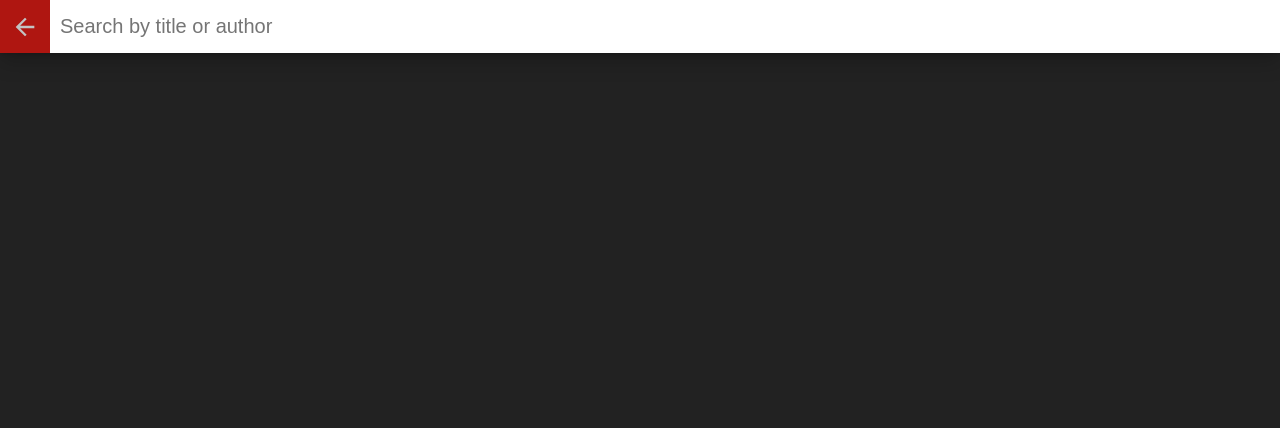
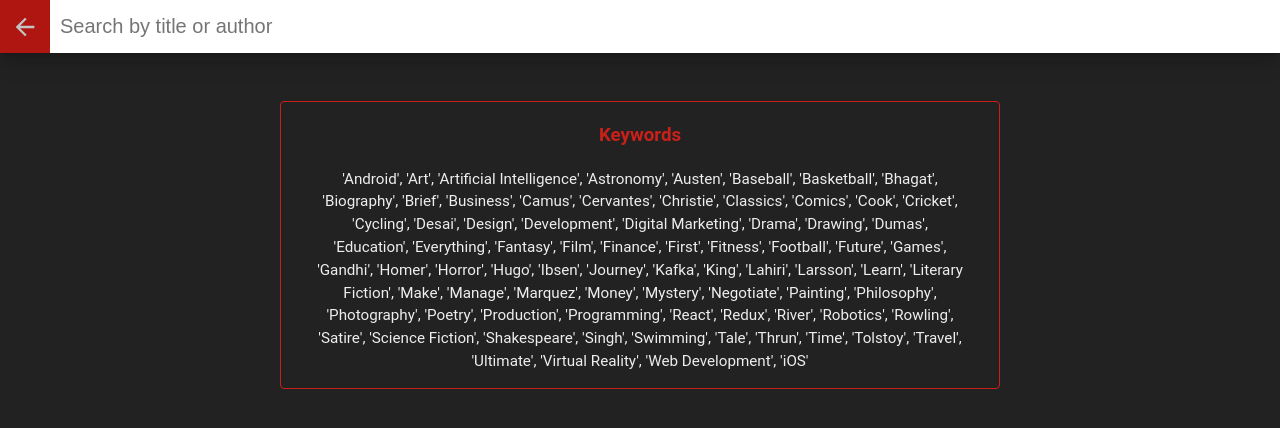
Before and after one commit to KhaledElkhoreby/bookshelf-app, a React (Create React App) app: page /search in a window 1280 px wide. Shown: the top 428 px of the page. Built offline with nearby package versions, Linux system fonts and the light colour scheme; no server answers.

Commit message:
Refactor some bugs

```diff
--- a/src/App.css
+++ b/src/App.css
@@ -97,10 +97,10 @@
 /* search page */
 
 .search-books-bar {
-  position: fixed;
+  /* position: fixed;
   width: 100%;
   top: 0;
-  left: 0;
+  left: 0; */
   z-index: 5;
   display: flex;
   box-shadow: 0 10px 20px rgba(0, 0, 0, 0.19), 0 0 6px rgba(0, 0, 0, 0.23);
@@ -121,8 +121,8 @@
 
 .close-search {
   display: block;
-  top: 20px;
-  left: 15px;
+  /* top: 20px;
+  left: 15px; */
   width: 50px;
   height: 53px;
   color: var(--fontMainColor);
@@ -134,6 +134,7 @@
   font-size: 0;
   border: none;
   outline: none;
+  cursor: pointer;
 }
 .close-search:hover {
   background-color: var(--btnColorActive);
--- /dev/null
+++ b/src/Components/KeyWords.js
@@ -0,0 +1,26 @@
+import classes from "./KeyWords.module.css";
+const Keywords = (props) => {
+  return (
+    <div className={classes.keywords}>
+      <h3>Keywords</h3>
+      <p>
+        'Android', 'Art', 'Artificial Intelligence', 'Astronomy', 'Austen',
+        'Baseball', 'Basketball', 'Bhagat', 'Biography', 'Brief', 'Business',
+        'Camus', 'Cervantes', 'Christie', 'Classics', 'Comics', 'Cook',
+        'Cricket', 'Cycling', 'Desai', 'Design', 'Development', 'Digital
+        Marketing', 'Drama', 'Drawing', 'Dumas', 'Education', 'Everything',
+        'Fantasy', 'Film', 'Finance', 'First', 'Fitness', 'Football', 'Future',
+        'Games', 'Gandhi', 'Homer', 'Horror', 'Hugo', 'Ibsen', 'Journey',
+        'Kafka', 'King', 'Lahiri', 'Larsson', 'Learn', 'Literary Fiction',
+        'Make', 'Manage', 'Marquez', 'Money', 'Mystery', 'Negotiate',
+        'Painting', 'Philosophy', 'Photography', 'Poetry', 'Production',
+        'Programming', 'React', 'Redux', 'River', 'Robotics', 'Rowling',
+        'Satire', 'Science Fiction', 'Shakespeare', 'Singh', 'Swimming', 'Tale',
+        'Thrun', 'Time', 'Tolstoy', 'Travel', 'Ultimate', 'Virtual Reality',
+        'Web Development', 'iOS'
+      </p>
+    </div>
+  );
+};
+
+export default Keywords;
--- /dev/null
+++ b/src/Components/KeyWords.module.css
@@ -0,0 +1,18 @@
+.keywords {
+  margin: 3rem auto;
+  text-align: center;
+  padding: 0 2em;
+  border: 1px solid #c9201a;
+  border-radius: 0.25em;
+  width: 80%;
+  max-width: 45rem;
+}
+.keywords h3 {
+  font-weight: bold;
+  color: #c9201a;
+}
+
+.keywords p {
+  color: #eee;
+  font-size: 0.95rem;
+}
--- a/src/UI/Loading.module.css
+++ b/src/UI/Loading.module.css
@@ -8,7 +8,7 @@
   line-height: 50px;
   text-align: center;
   position: absolute;
-  top: 20%;
+  top: 10rem;
   left: 50%;
   transform: translate(-50%, -20%);
   font-family: helvetica, arial, sans-serif;
--- a/src/UI/NoResults.module.css
+++ b/src/UI/NoResults.module.css
@@ -1,11 +1,13 @@
 .noResults {
-  position: absolute;
-  transform: translateX(-50%);
-  left: 50%;
-  top: 10%;
+  margin: 3rem auto 1rem;
   text-align: center;
-  padding: 0 1em;
+  padding: 0 2em;
   border: 1px solid #c9201a;
   border-radius: 0.25em;
-  width: 80%;
+  max-width: 80%;
+  max-width: 45rem;
 }
+
+.noResults strong {
+  color: #c9201a;
+}
--- a/src/pages/SearchPage.js
+++ b/src/pages/SearchPage.js
@@ -1,20 +1,16 @@
-import { useContext, useEffect, useState } from "react";
+import { useCallback, useContext, useEffect, useState } from "react";
 import { Link } from "react-router-dom";
 import SearchResults from "../Components/SearchResults";
 import * as BooksAPI from "../BooksAPI";
 import shelfContext from "../store/shelfContext";
 import NoResults from "../UI/NoResults";
 import Loading from "../UI/Loading";
+import Keywords from "../Components/KeyWords";
 
 const SearchPage = () => {
-  /* ALTERNATIVE FOR Link
-  const history = useHistory();
-  const closeSearchHandler = () => {
-    history.push("/reads");
-  }; */
   const [resultedBooks, setResultedBooks] = useState([]);
   const [query, setQuery] = useState("");
-  const [searching, setSearching] = useState(false);
+  const [notFound, setNotFound] = useState(false);
 
   const onChangeHandler = (event) => {
     setQuery(event.target.value);
@@ -22,8 +18,8 @@
 
   const shelfCtx = useContext(shelfContext);
 
-  useEffect(() => {
-    const checkIsInOurShelf = (book) => {
+  const checkIsInOurShelf = useCallback(
+    (book) => {
       try {
         if (shelfCtx.currentlyReading.findIndex((b) => b.id === book.id) > -1) {
           book.ourShelf = "currentlyReading";
@@ -43,43 +39,39 @@
       } catch (error) {
         console.log(error);
       }
-    };
-    const identifer = setTimeout(() => {
+    },
+    [shelfCtx.currentlyReading, shelfCtx.read, shelfCtx.wantToRead]
+  );
+
+  useEffect(() => {
+    const identifer = setTimeout(async () => {
       if (query) {
-        setSearching(true);
-        BooksAPI.search(query)
-          .then((books) => {
-            if (books.length > 0) {
-              return books;
+        try {
+          const response = await BooksAPI.search(query);
+
+          if (response.length > 0) {
+            setNotFound(false);
+            setResultedBooks(response.map((book) => checkIsInOurShelf(book)));
           } else {
-              setSearching(false);
+            setNotFound(true);
             throw Error("There are no books");
           }
-          })
-          .then((books) => {
-            if (books)
-              setResultedBooks(books.map((book) => checkIsInOurShelf(book)));
-          })
-          .catch((error) => {
-            setSearching(false);
+        } catch (error) {
           setResultedBooks({ error: "empty query" });
           console.log(error);
-          });
+        }
       }
     }, 500);
 
     return () => {
+      setNotFound(false);
       clearTimeout(identifer);
     };
-  }, [query, shelfCtx.currentlyReading, shelfCtx.read, shelfCtx.wantToRead]);
+  }, [checkIsInOurShelf, query]);
 
   return (
     <div className="search-books">
       <div className="search-books-bar">
-        {/* ALTERNATIVE FOR Link
-        <button className="close-search" onClick={closeSearchHandler}>
-          Close
-        </button> */}
         <Link to="/">
           <button className="close-search">Close</button>
         </Link>
@@ -93,14 +85,18 @@
       </div>
       {query &&
         (resultedBooks.error === "empty query" ? (
-          !searching ? (
+          notFound ? (
+            <>
               <NoResults>{query}</NoResults>
+              <Keywords />
+            </>
           ) : (
             <Loading />
           )
         ) : (
           <SearchResults books={resultedBooks} />
         ))}
+      {query === "" ? <Keywords /> : null}
     </div>
   );
 };
```
Also changed, not shown: 2 other files (tests, documents, lock files or other folders). Lines whose indentation alone changed are shown as unchanged.
